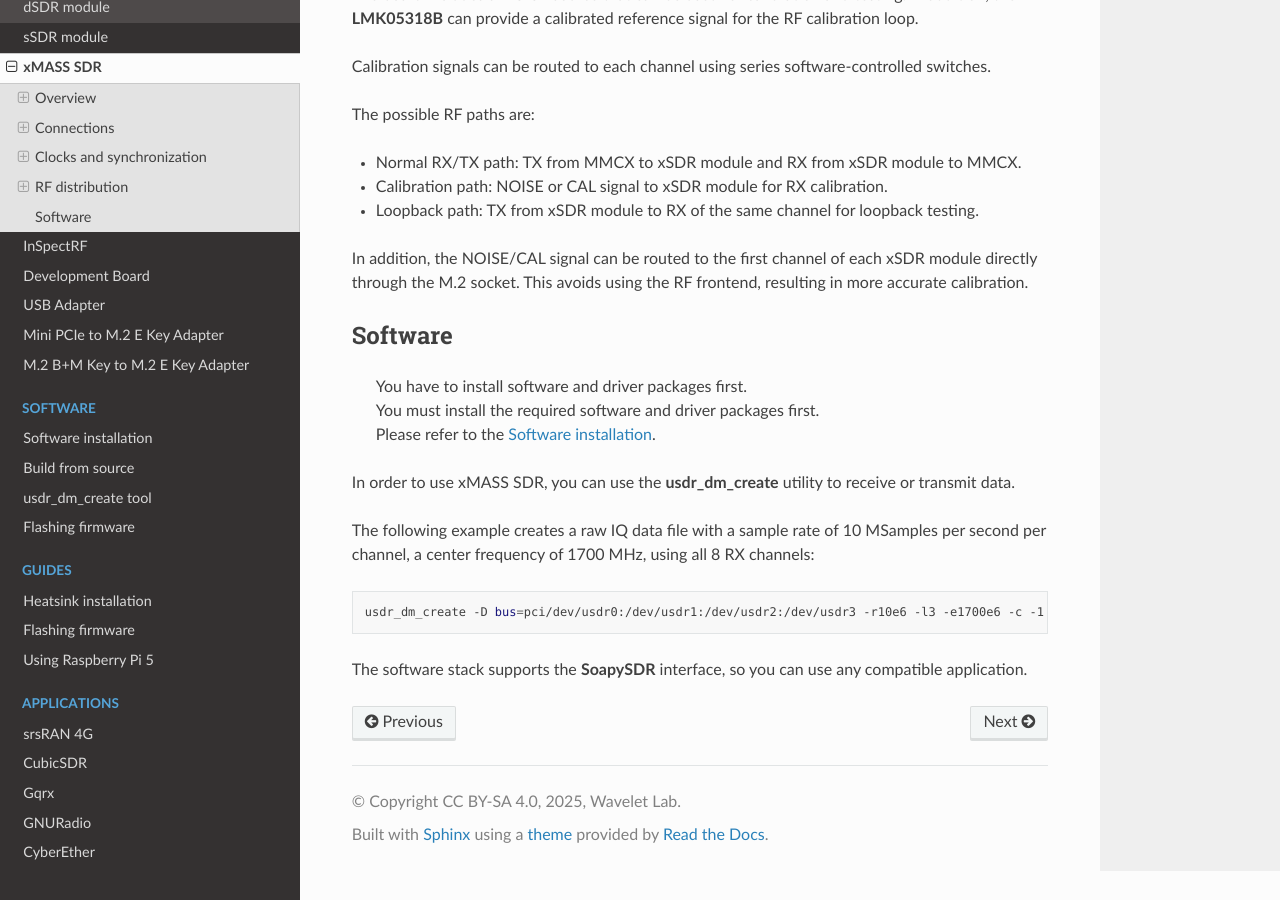
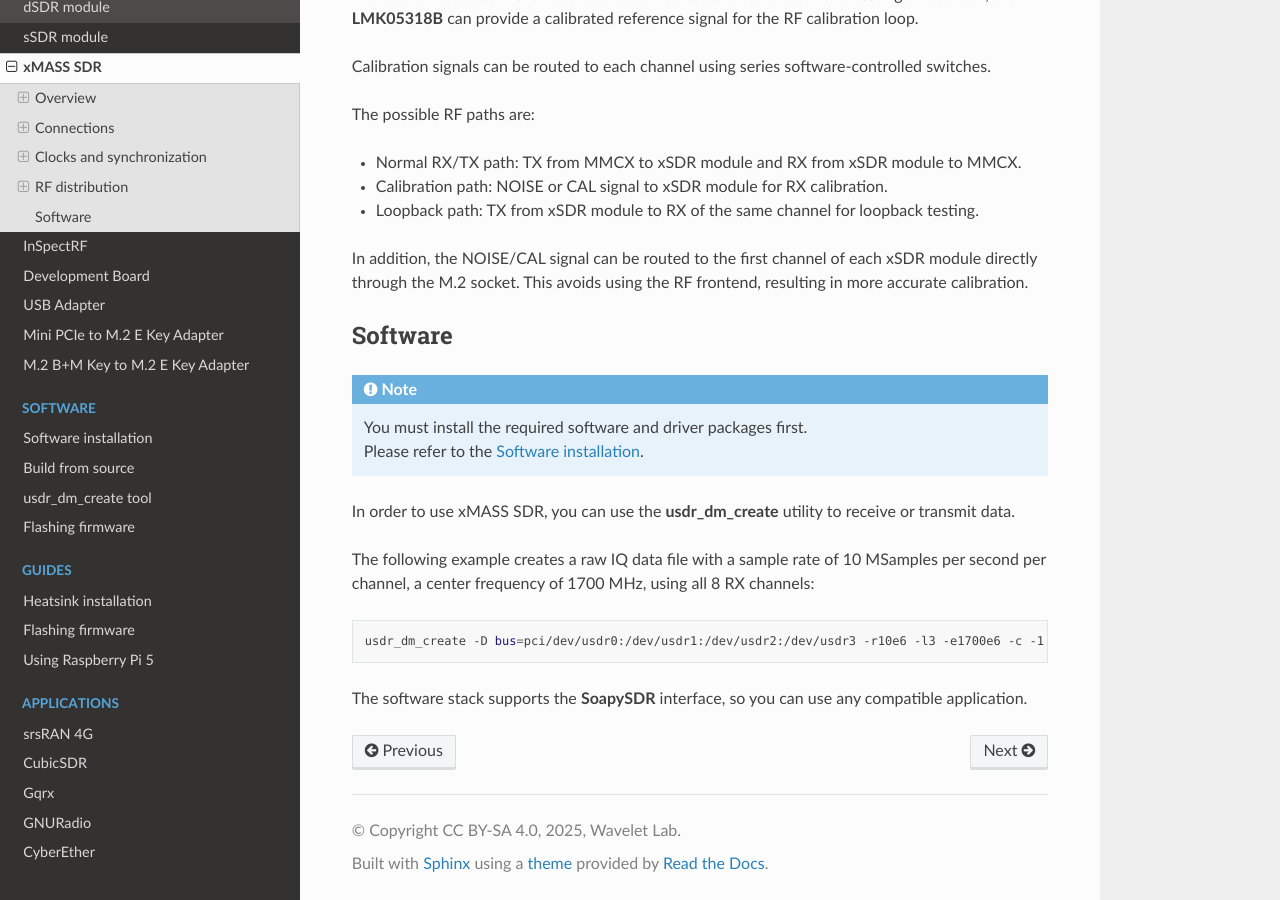
Before and after one commit to wavelet-lab/docs, a Sphinx documentation site: the page built from source/hardware/xmass.rst, in a window 1280 px wide and 900 px high, scrolled down 5669 px. Built offline with Sphinx 7.4.7 and the Read the Docs theme 3.1.0, drawn with Linux system fonts in a browser that asks for light colours.

Commit message:
Updated xMASS doc.

```diff
--- a/source/hardware/xmass.rst
+++ b/source/hardware/xmass.rst
@@ -190,9 +190,10 @@
 Software
 ========
 
-   | You have to install software and driver packages first.
+.. note::
    | You must install the required software and driver packages first.
    | Please refer to the :doc:`/software/install`.
+
 In order to use xMASS SDR, you can use the **usdr_dm_create** utility to receive or transmit data.
 
 The following example creates a raw IQ data file with a sample rate of 10 MSamples per second per channel, a center frequency of 1700 MHz, using all 8 RX channels:
```
